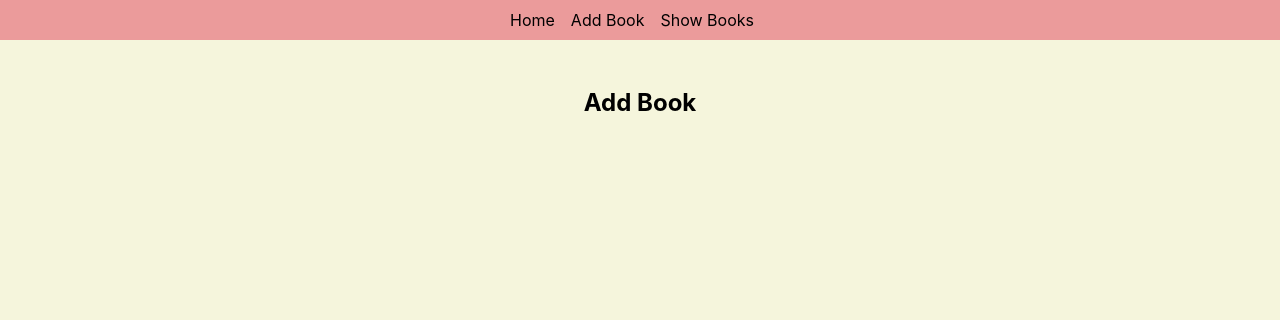
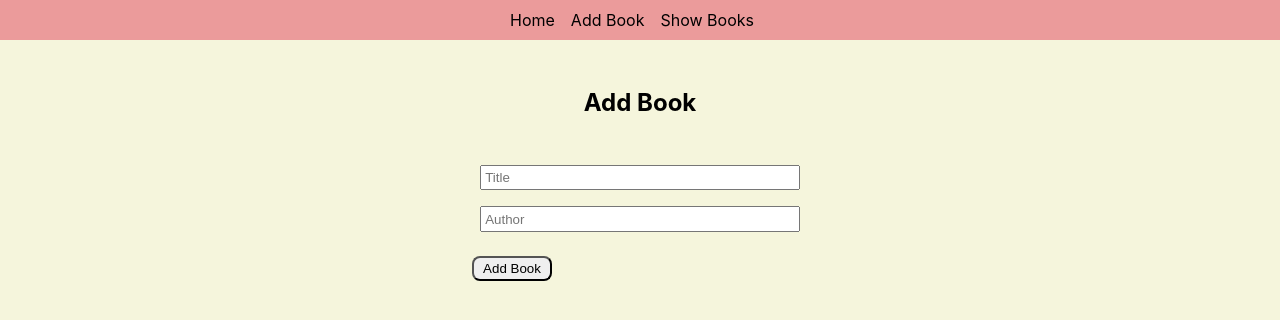
Before and after one commit to Emarat/reeact_redux_crud, a React (Create React App) app: page /add-book in a window 1280 px wide. Shown: the top 320 px of the page. Built offline with nearby package versions, Linux system fonts and the light colour scheme.

Commit message:
feat: add books feature done

```diff
--- a/src/Components/AddBook.jsx
+++ b/src/Components/AddBook.jsx
@@ -1,9 +1,55 @@
-import React from 'react';
+import React, { useState } from 'react';
+import { useDispatch, useSelector } from 'react-redux';
+import { Create } from '../services/actions/crudActions';
+import { useNavigate } from 'react-router-dom';
 
 const AddBook = () => {
+  const [title, setTitle] = useState('');
+  const [author, setAuthor] = useState('');
+
+  const dispatch = useDispatch();
+  const navigate = useNavigate();
+
+  const numOfBooks = useSelector((state) => state.books.length);
+  // console.log(numOfBooks.length);
+
+  const handleSubmit = (e) => {
+    e.preventDefault();
+    const book = { id:  numOfBooks + 1, title, author };
+    dispatch(Create(book));
+    navigate("/show-books", {replace: true})
+  };
+
   return (
     <div>
       <h2>Add Book</h2>
+      <form onSubmit={handleSubmit}>
+        <div className='form-field'>
+          {/* <label htmlFor='title'>Title: </label> */}
+          <input
+            type='text'
+            id='title'
+            name='title'
+            value={title}
+            onChange={(e) => setTitle(e.target.value)}
+            required
+            placeholder='Title'
+          />
+        </div>
+        <div className='form-field'>
+          {/* <label htmlFor='author'>Author: </label> */}
+          <input
+            type='text'
+            id='author'
+            name='author'
+            value={author}
+            onChange={(e) => setAuthor(e.target.value)}
+            required
+            placeholder='Author'
+          />
+        </div>
+        <button type='submit'>Add Book</button>
+      </form>
     </div>
   );
 };
--- a/src/Components/ViewBook.jsx
+++ b/src/Components/ViewBook.jsx
@@ -3,7 +3,7 @@ import { useSelector } from 'react-redux';
 
 const ViewBook = () => {
   const books = useSelector((state) => state.books);
-  console.log(books);
+  console.log(typeof books);
   return (
     <div>
       <h2>List of Books</h2>
--- a/src/services/reducers/crudReducer.js
+++ b/src/services/reducers/crudReducer.js
@@ -28,7 +28,10 @@ const initialBooks = {
 const crudReducer = (state = initialBooks, action) => {
   switch (action.type) {
     case addBook:
-      return;
+      return {
+        ...state,
+        books: [...state.books, action.payload],
+      };
 
     case viewBook:
       return;
```
